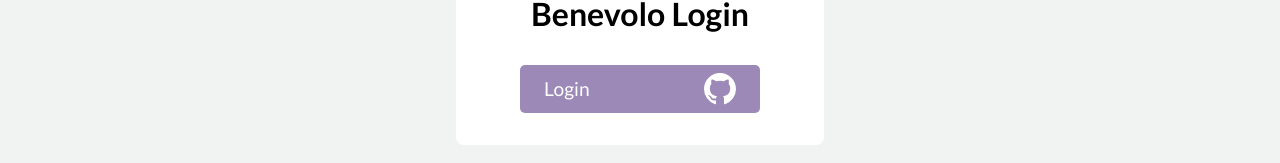
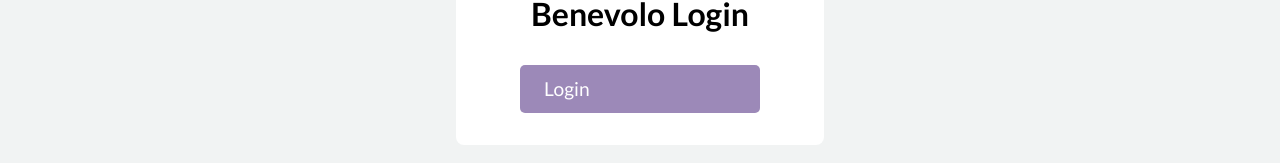
Before and after one commit to thi24/creator-dashboard, a Nuxt app: page / in a window 1280 px wide. Shown: the part 375-538 px from the top of the page. Built offline with nearby package versions, Linux system fonts and the light colour scheme.

Commit message:
remove github logo

```diff
--- a/pages/index.vue
+++ b/pages/index.vue
@@ -3,14 +3,7 @@
         <div class="login-container tile">
             <h1>Benevolo Login</h1>
             <div class="social-logins">
-                <UiButton class="button social-button" @click="login">Login
-                    <svg height="32" aria-hidden="true" viewBox="0 0 16 16" version="1.1" width="32"
-                        data-view-component="true" id="github-icon">
-                        <path
-                            d="M8 0c4.42 0 8 3.58 8 8a8.013 8.013 0 0 1-5.45 7.59c-.4.08-.55-.17-.55-.38 0-.27.01-1.13.01-2.2 0-.75-.25-1.23-.54-1.48 1.78-.2 3.65-.88 3.65-3.95 0-.88-.31-1.59-.82-2.15.08-.2.36-1.02-.08-2.12 0 0-.67-.22-2.2.82-.64-.18-1.32-.27-2-.27-.68 0-1.36.09-2 .27-1.53-1.03-2.2-.82-2.2-.82-.44 1.1-.16 1.92-.08 2.12-.51.56-.82 1.28-.82 2.15 0 3.06 1.86 3.75 3.64 3.95-.23.2-.44.55-.51 1.07-.46.21-1.61.55-2.33-.66-.15-.24-.6-.83-1.23-.82-.67.01-.27.38.01.53.34.19.73.9.82 1.13.16.45.68 1.31 2.69.94 0 .67.01 1.3.01 1.49 0 .21-.15.45-.55.38A7.995 7.995 0 0 1 0 8c0-4.42 3.58-8 8-8Z">
-                        </path>
-                    </svg>
-                </UiButton>
+                <UiButton class="button social-button center-center" @click="login">Login</UiButton>
             </div>
         </div>
     </div>
```
